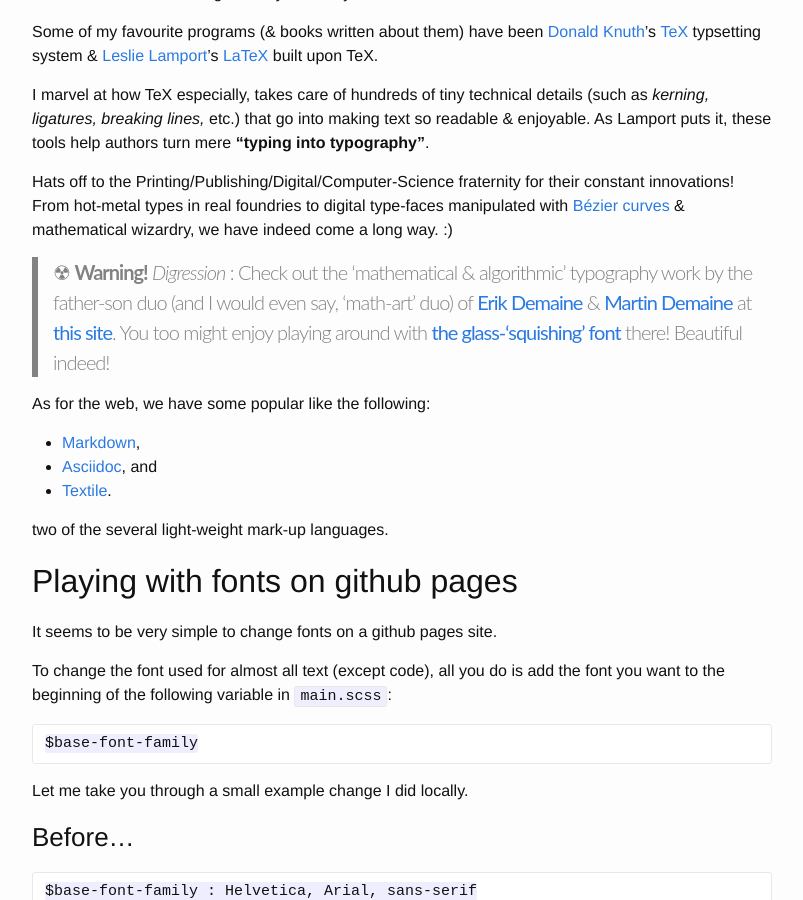
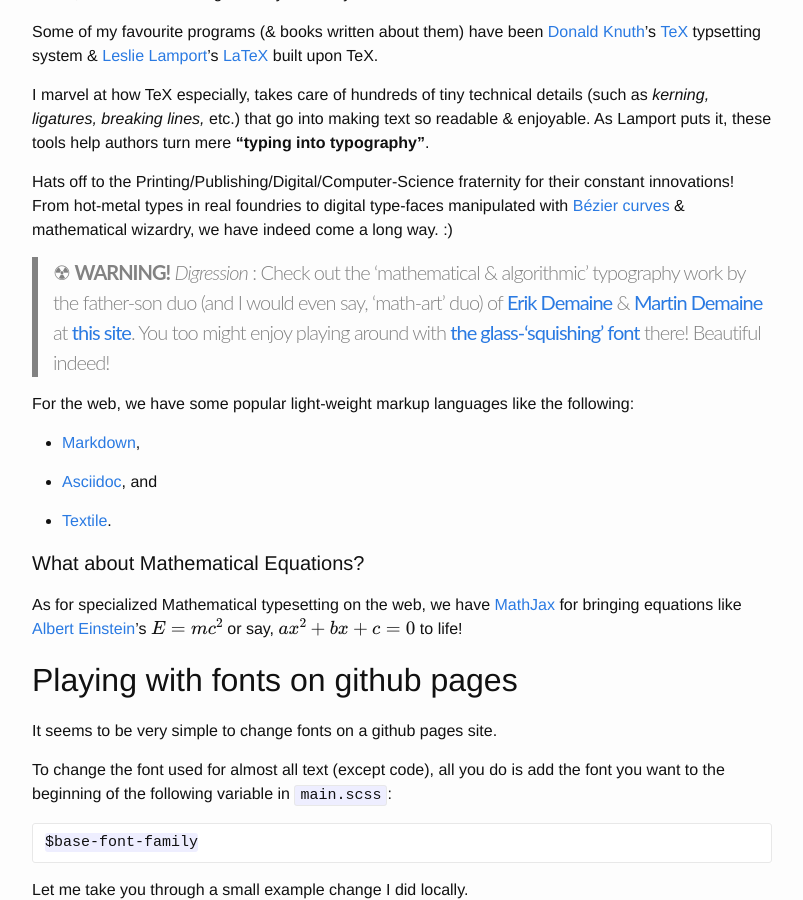
Before and after one commit to raghuugare/raghuugare.bkup, a Jekyll site: the page built from _posts/2014-12-14-fontification.markdown, in a window 1280 px wide and 900 px high, scrolled down 435 px. Shown: the whole window, without its empty margins (238-1041 px from the left). Built offline with Jekyll 4.4.1, drawn with Linux system fonts in a browser that asks for light colours; formulas are drawn with MathJax 3.

Commit message:
Minor fixes to make lists appear properly.

```diff
--- a/_posts/2014-12-14-fontification.markdown
+++ b/_posts/2014-12-14-fontification.markdown
@@ -21,14 +21,20 @@ I marvel at how TeX especially, takes care of hundreds of tiny technical details
 
 Hats off to the Printing/Publishing/Digital/Computer-Science fraternity for their constant innovations! From hot-metal types in real foundries to digital type-faces manipulated with [Bézier curves][link_bézier_curves]{:target="_blank"} & mathematical wizardry, we have indeed come a long way. :)
 
-> &#9762; **Warning!** _Digression_ : Check out the 'mathematical & algorithmic' typography work by the father-son duo (and I would even say, 'math-art' duo) of [Erik Demaine][link_erik_demaine]{:target="_blank"} & [Martin Demaine][link_martin_demaine]{:target="_blank"} at [this site][link_erik_typography]{:target="_blank"}. You too might enjoy playing around with [the glass-'squishing' font][link_erik_glass_fonts]{:target="_blank"} there! Beautiful indeed!
+> &#9762; **WARNING!** _Digression_ : Check out the 'mathematical & algorithmic' typography work by the father-son duo (and I would even say, 'math-art' duo) of [Erik Demaine][link_erik_demaine]{:target="_blank"} & [Martin Demaine][link_martin_demaine]{:target="_blank"} at [this site][link_erik_typography]{:target="_blank"}. You too might enjoy playing around with [the glass-'squishing' font][link_erik_glass_fonts]{:target="_blank"} there! Beautiful indeed!
 
-As for the web, we have some popular like the following:
+For the web, we have some popular light-weight markup languages like the following:
+
 + [Markdown][link_markdown]{:target="_blank"},
+
 + [Asciidoc][link_asciidoc]{:target="_blank"}, and
+
 + [Textile][link_textile]{:target="_blank"}.
 
-two of the several light-weight mark-up languages.
+#### What about Mathematical Equations?
+
+As for specialized Mathematical typesetting on the web, we have [MathJax][link_mathjax] for bringing equations like [Albert Einstein][link_Einstein]'s
+\$ E=mc^{2} \$ or say, \$ ax^{2}+bx+c=0\$ to life!
 
 ## Playing with fonts on github pages
 
@@ -156,6 +162,8 @@ Have a "**font**-astic" time !
 [link_markdown]: http://en.wikipedia.org/wiki/Markdown
 [link_textile]: http://en.wikipedia.org/wiki/Textile_%28markup_language%29
 [link_asciidoc]: http://en.wikipedia.org/wiki/AsciiDoc
+[link_mathjax]: http://www.mathjax.org/
+[link_Einstein]: http://en.wikipedia.org/wiki/Albert_Einstein
 [link_bézier_curves]: https://en.wikipedia.org/wiki/B%C3%A9zier_curve
 [link_erik_demaine]: http://en.wikipedia.org/wiki/Erik_Demaine
 [link_martin_demaine]: http://en.wikipedia.org/wiki/Martin_Demaine
```
